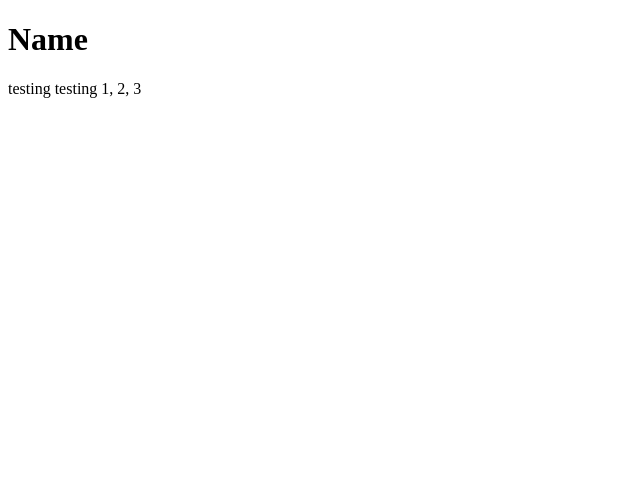
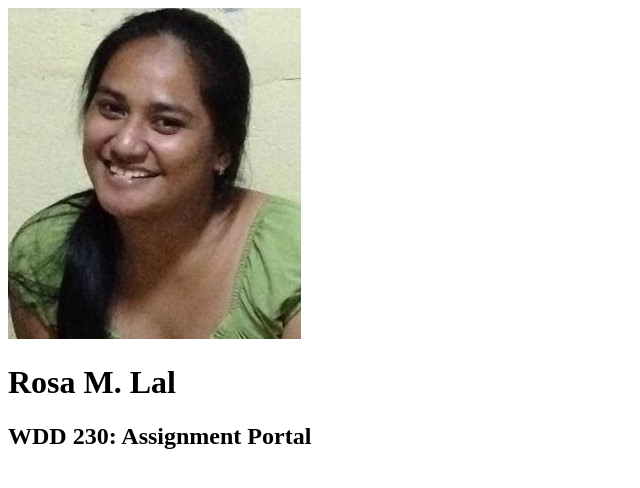
Before and after one commit to 151rml/wdd230, a plain HTML site: page index.html in a window 1280 px wide. Shown: the whole page, without its empty margins (0-640 px from the left). Drawn offline with Linux system fonts and the light colour scheme.

Commit message:
Assignment Portal 1

```diff
--- a/index.html
+++ b/index.html
@@ -1,13 +1,24 @@
 <!DOCTYPE html>
-<html lang="en-us">
+<html lang="en">
 
 <head>
-    <title>Test Page</title>
+    <meta charset="UTF-8">
+    <meta http-equiv="X-UA-Compatible" content="IE=edge">
+    <meta name="viewport" content="width=device-width, initial-scale=1.0">
+    <title>Home Page</title>
 </head>
 
 <body>
-    <h1>Name</h1>
-    <p>testing testing 1, 2, 3</p>
+    <header>
+        <img src="images/Rosa M. Lal.jpg " alt="My Image">
+        <h1>Rosa M. Lal</h1>
+    </header>
+    <main>
+        <h2>WDD 230: Assignment Portal</h2>
+    </main>
+    <footer>
+
+    </footer>
 </body>
 
 </html>
```
Also changed, not shown: images/Rosa M. Lal.jpg (added).
